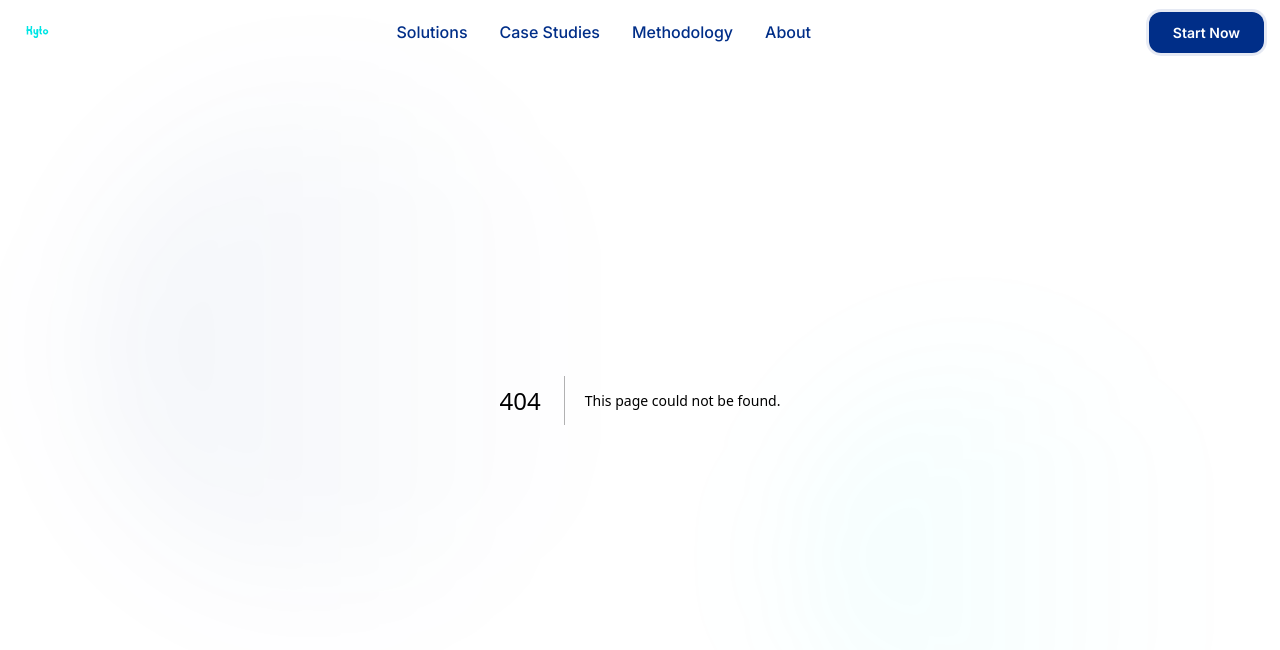
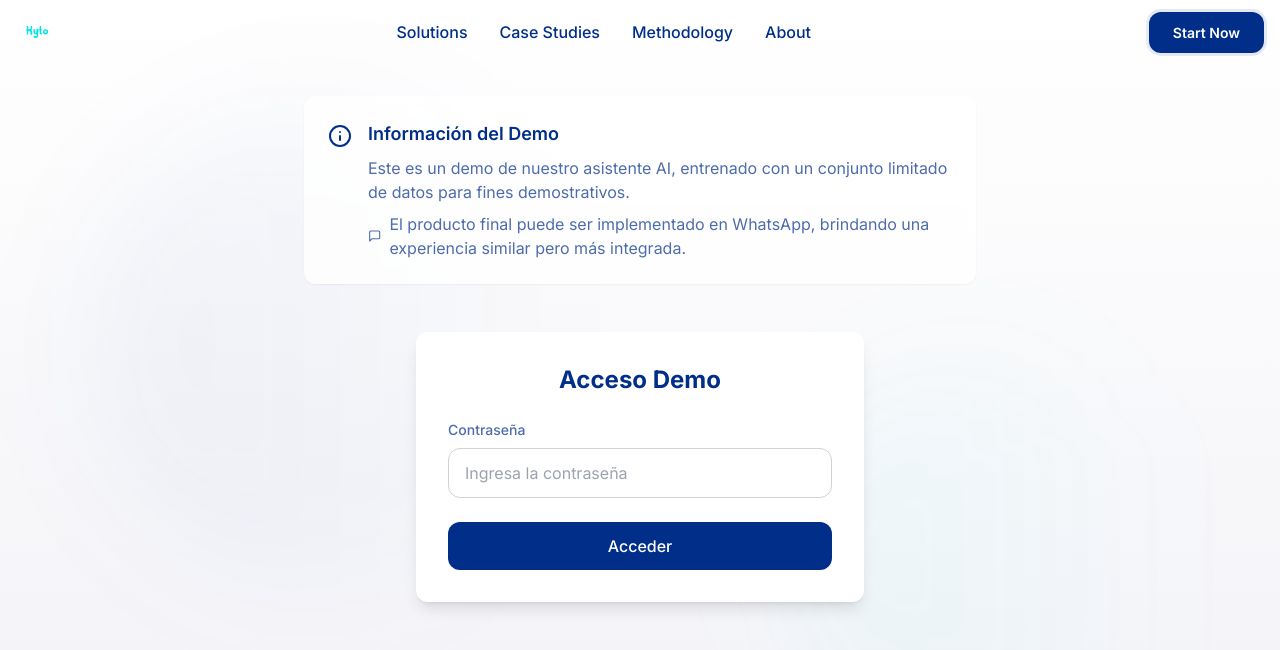
Before and after one commit to Fedekawa/kytoV2, a Next.js app: page /demo in a window 1280 px wide. Before the commit this address had no page. Shown: the top 650 px of the page. Built offline with nearby package versions, Linux system fonts and the light colour scheme.

Commit message:
all buttons working and demo page

```diff
--- a/src/app/about/page.tsx
+++ b/src/app/about/page.tsx
@@ -139,54 +139,6 @@ export default function AboutPage() {
         </div>
       </section>
 
-      {/* Team Section */}
-      <section className="py-24 bg-white">
-        <div className="container mx-auto px-4">
-          <motion.div
-            initial={{ opacity: 0, y: 20 }}
-            whileInView={{ opacity: 1, y: 0 }}
-            viewport={{ once: true }}
-            className="text-center max-w-3xl mx-auto mb-16"
-          >
-            <h2 className="text-3xl font-bold text-[#002e88] mb-4">Meet Our Team</h2>
-            <p className="text-[#002e88]/70">
-              The experts behind Kyto's AI solutions
-            </p>
-          </motion.div>
-
-          <div className="grid md:grid-cols-2 gap-12 max-w-4xl mx-auto">
-            {teamMembers.map((member, index) => (
-              <motion.div
-                key={member.name}
-                initial={{ opacity: 0, y: 20 }}
-                whileInView={{ opacity: 1, y: 0 }}
-                viewport={{ once: true }}
-                transition={{ delay: index * 0.2 }}
-                className="bg-[#F2F2F7] rounded-xl p-8"
-              >
-                <div className="flex items-start gap-6">
-                  <div className="w-24 h-24 rounded-lg bg-[#002e88]/10 flex items-center justify-center">
-                    <Users className="w-12 h-12 text-[#002e88]" />
-                  </div>
-                  <div>
-                    <h3 className="text-xl font-bold text-[#002e88] mb-1">{member.name}</h3>
-                    <p className="text-[#00e5e5] font-medium mb-3">{member.role}</p>
-                    <p className="text-[#002e88]/70 mb-4">{member.description}</p>
-                    <a
-                      href={member.linkedin}
-                      className="inline-flex items-center text-[#002e88] hover:text-[#00e5e5] transition-colors"
-                    >
-                      Connect on LinkedIn
-                      <ArrowRight className="w-4 h-4 ml-1" />
-                    </a>
-                  </div>
-                </div>
-              </motion.div>
-            ))}
-          </div>
-        </div>
-      </section>
-
       {/* CTA Section */}
       <section className="py-24 bg-[#002e88]">
         <div className="container mx-auto px-4 text-center">
--- /dev/null
+++ b/src/app/demo/page.tsx
@@ -0,0 +1,140 @@
+'use client';
+
+import { useState, useEffect } from 'react';
+import { motion } from 'framer-motion';
+import { ArrowDownRight, MessageSquare, Info } from 'lucide-react';
+import Script from 'next/script';
+
+export default function DemoPage() {
+  const [password, setPassword] = useState('');
+  const [isAuthenticated, setIsAuthenticated] = useState(false);
+  const correctPassword = 'isarco2024';
+
+  useEffect(() => {
+    return () => {
+      if (window.voiceflow && window.voiceflow.chat) {
+        window.voiceflow.chat.destroy();
+      }
+      const widgetElements = document.querySelectorAll('[id^="voiceflow"]');
+      widgetElements.forEach(element => element.remove());
+    };
+  }, []);
+
+  const handleSubmit = (e: React.FormEvent) => {
+    e.preventDefault();
+    if (password === correctPassword) {
+      setIsAuthenticated(true);
+    } else {
+      alert('Contraseña incorrecta');
+    }
+  };
+
+  return (
+    <main className="min-h-screen pt-24 bg-gradient-to-b from-white to-[#F2F2F7]">
+      <div className="container mx-auto px-4">
+        {/* Demo Information Banner */}
+        <motion.div
+          initial={{ opacity: 0, y: -20 }}
+          animate={{ opacity: 1, y: 0 }}
+          className="max-w-2xl mx-auto mb-12 bg-white/80 backdrop-blur-sm rounded-xl shadow-sm p-6"
+        >
+          <div className="flex items-start gap-4">
+            <Info className="w-6 h-6 text-[#002e88] flex-shrink-0 mt-1" />
+            <div>
+              <h2 className="text-lg font-semibold text-[#002e88] mb-2">Información del Demo</h2>
+              <div className="space-y-2 text-[#002e88]/70">
+                <p>Este es un demo de nuestro asistente AI, entrenado con un conjunto limitado de datos para fines demostrativos.</p>
+                <p className="flex items-center gap-2">
+                  <MessageSquare className="w-5 h-5" />
+                  El producto final puede ser implementado en WhatsApp, brindando una experiencia similar pero más integrada.
+                </p>
+              </div>
+            </div>
+          </div>
+        </motion.div>
+
+        {!isAuthenticated ? (
+          <motion.div
+            initial={{ opacity: 0, y: 20 }}
+            animate={{ opacity: 1, y: 0 }}
+            transition={{ duration: 0.5 }}
+            className="max-w-md mx-auto"
+          >
+            <form
+              onSubmit={handleSubmit}
+              className="bg-white rounded-xl shadow-lg p-8 backdrop-blur-sm"
+            >
+              <h2 className="text-2xl font-bold text-[#002e88] mb-6 text-center">
+                Acceso Demo
+              </h2>
+              <div className="mb-6">
+                <label
+                  htmlFor="password"
+                  className="block text-[#002e88]/70 text-sm font-medium mb-2"
+                >
+                  Contraseña
+                </label>
+                <input
+                  type="password"
+                  id="password"
+                  value={password}
+                  onChange={(e) => setPassword(e.target.value)}
+                  className="w-full px-4 py-3 border rounded-lg focus:ring-2 focus:ring-[#002e88] focus:border-transparent outline-none"
+                  placeholder="Ingresa la contraseña"
+                />
+              </div>
+              <motion.button
+                type="submit"
+                whileHover={{ scale: 1.02 }}
+                whileTap={{ scale: 0.98 }}
+                className="w-full bg-[#002e88] text-white py-3 px-4 rounded-lg hover:bg-[#002e88]/90 transition-colors font-medium"
+              >
+                Acceder
+              </motion.button>
+            </form>
+          </motion.div>
+        ) : (
+          <motion.div
+            initial={{ opacity: 0 }}
+            animate={{ opacity: 1 }}
+            className="text-center max-w-xl mx-auto"
+          >
+            <motion.div
+              className="inline-flex items-center gap-3 text-2xl md:text-3xl font-bold text-[#002e88] mb-8 p-6 bg-white/50 backdrop-blur-sm rounded-xl shadow-sm"
+              whileHover={{ scale: 1.05 }}
+              transition={{ type: "spring", stiffness: 300 }}
+            >
+              <span>Prueba tu agente</span>
+              <ArrowDownRight className="w-8 h-8" />
+            </motion.div>
+            <Script
+              id="voiceflow-widget"
+              strategy="afterInteractive"
+              dangerouslySetInnerHTML={{
+                __html: `
+                  (function(d, t) {
+                      var v = d.createElement(t), s = d.getElementsByTagName(t)[0];
+                      v.onload = function() {
+                        window.voiceflow.chat.load({
+                          verify: { projectID: '6761cd0aec20ff6cc940ec4f' },
+                          url: 'https://general-runtime.voiceflow.com',
+                          versionID: 'production'
+                        });
+                      }
+                      v.src = "https://cdn.voiceflow.com/widget/bundle.mjs"; v.type = "text/javascript"; s.parentNode.insertBefore(v, s);
+                  })(document, 'script');
+                `,
+              }}
+            />
+          </motion.div>
+        )}
+      </div>
+
+      {/* Background decoration */}
+      <div className="fixed inset-0 -z-10 overflow-hidden pointer-events-none">
+        <div className="absolute top-1/4 left-0 w-72 h-72 bg-[#002e88]/5 rounded-full blur-3xl" />
+        <div className="absolute bottom-1/4 right-0 w-72 h-72 bg-[#002e88]/5 rounded-full blur-3xl" />
+      </div>
+    </main>
+  );
+}
--- a/src/components/sections/case-studies-section.tsx
+++ b/src/components/sections/case-studies-section.tsx
@@ -150,10 +150,13 @@ export function CaseStudiesSection() {
 
         {/* Bottom CTA */}
         <div className="text-center mt-16">
-          <button className="btn-primary text-lg group">
-            Transform Your Business Now
-            <ArrowRight className="inline-block ml-2 group-hover:translate-x-1 transition-transform" />
-          </button>
+          <Button
+            size="lg"
+            icon={<ArrowRight className="h-5 w-5" />}
+            onClick={() => scrollToSection('start')}
+          >
+            Transform your business
+          </Button>
         </div>
       </div>
     </section>
--- a/src/components/sections/contact-section.tsx
+++ b/src/components/sections/contact-section.tsx
@@ -25,13 +25,38 @@ const benefits = [
 export function ContactSection() {
   const [isSubmitting, setIsSubmitting] = useState(false);
 
-  const handleSubmit = async (e: React.FormEvent) => {
+  const handleSubmit = async (e: React.FormEvent<HTMLFormElement>) => {
     e.preventDefault();
     setIsSubmitting(true);
-    // Add your form submission logic here
-    setTimeout(() => {
+
+    // Collect form data
+    const formData = {
+      companyName: (e.currentTarget as HTMLFormElement).companyName.value,
+      workEmail: (e.currentTarget as HTMLFormElement).workEmail.value,
+      interest: (e.currentTarget as HTMLFormElement).interest.value,
+    };
+
+    // Send data to the API
+    try {
+      const response = await fetch('https://hook.us1.make.com/vw698v1xtrelfw2cjx4yxtm0396b0tmm', {
+        method: 'POST',
+        headers: {
+          'Content-Type': 'application/json',
+        },
+        body: JSON.stringify(formData),
+      });
+
+      if (!response.ok) {
+        throw new Error('Network response was not ok');
+      }
+
+      // Handle successful submission (optional)
+      console.log('Form submitted successfully');
+    } catch (error) {
+      console.error('Error submitting form:', error);
+    } finally {
       setIsSubmitting(false);
-    }, 2000);
+    }
   };
 
   return (
@@ -54,6 +79,7 @@ export function ContactSection() {
                 </label>
                 <input
                   type="text"
+                  name="companyName"
                   className="w-full px-4 py-3 rounded-lg border border-[#D1D1D6] focus:border-[#00e5e5] focus:ring-2 focus:ring-[#00e5e5]/20 outline-none transition-colors"
                   placeholder="Enter your company name"
                   required
@@ -66,6 +92,7 @@ export function ContactSection() {
                 </label>
                 <input
                   type="email"
+                  name="workEmail"
                   className="w-full px-4 py-3 rounded-lg border border-[#D1D1D6] focus:border-[#00e5e5] focus:ring-2 focus:ring-[#00e5e5]/20 outline-none transition-colors"
                   placeholder="name@company.com"
                   required
@@ -77,12 +104,13 @@ export function ContactSection() {
                   What interests you most?
                 </label>
                 <select
+                  name="interest"
                   className="w-full px-4 py-3 rounded-lg border border-[#D1D1D6] focus:border-[#00e5e5] focus:ring-2 focus:ring-[#00e5e5]/20 outline-none transition-colors text-[#002e88]/70"
                   required
                 >
                   <option value="">Select an option</option>
                   <option value="document-processing">Document Processing</option>
-                  <option value="customer-service">AI Customer Service</option>
+                  <option value="ai-agents">AI Agents</option>
                   <option value="process-automation">Process Automation</option>
                   <option value="other">Other</option>
                 </select>
@@ -134,8 +162,8 @@ export function ContactSection() {
                   JD
                 </div>
                 <div>
-                  <p className="font-semibold">John Doe</p>
-                  <p className="text-sm text-white/70">CEO at TechCorp</p>
+                  <p className="font-semibold">M.F</p>
+                  <p className="text-sm text-white/70">CEO at Grupo Verde</p>
                 </div>
               </div>
             </div>
--- a/src/components/sections/methodology-section.tsx
+++ b/src/components/sections/methodology-section.tsx
@@ -2,7 +2,7 @@
 
 import React from 'react';
 import { motion } from 'framer-motion';
-import { Search, Settings, Code, TestTube2, Rocket, ChevronRight } from 'lucide-react';
+import { Search, Settings, Code, TestTube2, Rocket, ChevronRight, ArrowRight } from 'lucide-react';
 import { Button } from '@/components/ui/button'
 import { scrollToSection } from '@/lib/utils'
 
@@ -150,9 +150,13 @@ export function MethodologySection() {
           <p className="text-lg text-[#002e88]/70 mb-6">
             Ready to start your AI transformation journey?
           </p>
-          <button className="btn-primary text-lg">
-            Get Started
-          </button>
+          <Button
+            size="lg"
+            icon={<ArrowRight className="h-5 w-5" />}
+            onClick={() => scrollToSection('start')}
+          >
+            Start Now
+          </Button>
         </div>
       </div>
     </section>
--- a/src/components/sections/solutions-section.tsx
+++ b/src/components/sections/solutions-section.tsx
@@ -22,7 +22,7 @@ const solutions = [
   },
   {
     icon: MessageSquare,
-    title: "AI Customer Service",
+    title: "AI Agents",
     description: "24/7 intelligent customer support",
     features: [
       "Custom-trained chatbots",
@@ -113,10 +113,13 @@ export function SolutionsSection() {
           <p className="text-lg text-[#002e88]/70 mb-6">
             Ready to transform your business with AI?
           </p>
-          <button className="btn-primary text-lg group">
+          <Button
+            size="lg"
+            icon={<ArrowRight className="h-5 w-5" />}
+            onClick={() => scrollToSection('start')}
+          >
             Get Started Today
-            <ArrowRight className="inline-block ml-2 group-hover:translate-x-1 transition-transform" />
-          </button>
+          </Button>
         </div>
       </div>
     </section>
```
